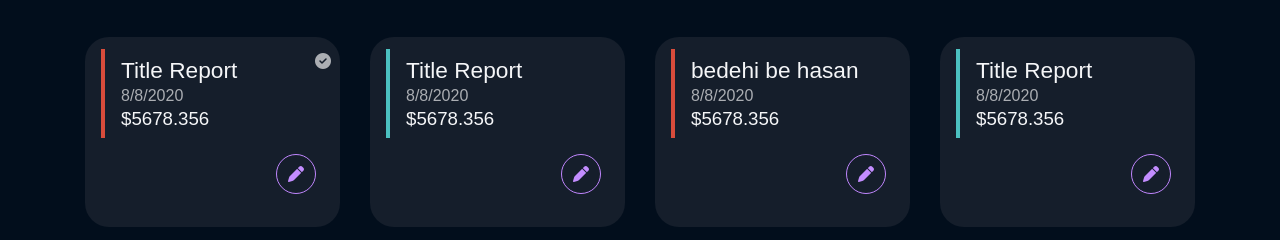
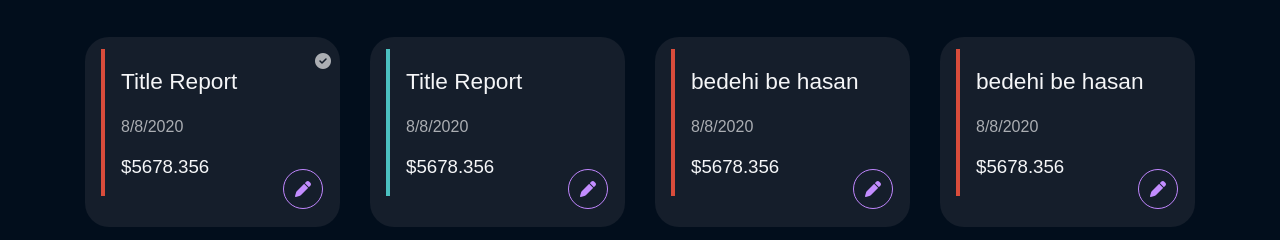
Before and after one commit to Mdhesari/Finance-Management, a website: page finance.html in a window 1280 px wide. Shown: the part 662-902 px from the top of the page. Drawn offline with nearby package versions, Linux system fonts and the light colour scheme; files that its build step writes are made by us from their sources.

Commit message:
modify finance and single finance

```diff
--- a/assets/css/style1.css
+++ b/assets/css/style1.css
@@ -39,8 +39,7 @@ img {
 }
 
 #app-main {
-
-  margin-bottom:8em;
+  margin-bottom: 8em;
 }
 
 .bg-introduction {
@@ -200,6 +199,12 @@ section.sec {
   outline: 0;
   margin-top: 48px;
   padding: 8px 24px;
+}
+
+.finance-action-holder {
+  position: absolute;
+  right: 7%;
+  bottom: 3%;
 }
 
 .finance .inner {
@@ -1162,6 +1167,10 @@ input#checkBox:checked + label + div#checking {
   padding: 8px 16px;
 }
 
+.title-report > * {
+  padding: 0.5em 0;
+}
+
 .expense-border {
   border-left: 4px solid #d84c3b;
 }
@@ -1200,7 +1209,7 @@ h5 {
   margin: 0px;
 }
 
-.finance-reports div:last-child {
+.finance-reports .finance-action-holder {
   width: 100%;
   margin: 4px;
   padding: 8px;
@@ -1208,7 +1217,8 @@ h5 {
   direction: rtl;
 }
 
-.finance-reports div:last-child div {
+.finance-reports div.finance-action-holder a {
+  display: inline-block;
   width: 40px;
   height: 40px;
   border-radius: 20px;
@@ -1218,15 +1228,15 @@ h5 {
   padding-top: 8px;
 }
 
-.finance-reports div:last-child div i {
+.finance-reports div.finance-action-holder i {
   color: #c38dff;
 }
 
-.finance-reports div:last-child div:hover {
+.finance-reports div.finance-action-holder a:hover {
   background-color: #c086fe;
 }
 
-.finance-reports div:last-child div:hover i {
+.finance-reports div.finance-action-holder a:hover i {
   color: #18032e;
 }
 
--- a/finance.html
+++ b/finance.html
@@ -1,5 +1,6 @@
 <!DOCTYPE html>
 <html lang="en" xmlns="http://www.w3.org/1999/xhtml">
+
 <head>
   <meta charset="utf-8" />
   <title>Finance page</title>
@@ -13,6 +14,7 @@
   <link rel="stylesheet" href="assets/css/m-style.css" />
   <script src="https://kit.fontawesome.com/de1219be64.js" crossorigin="anonymous"></script>
 </head>
+
 <body>
   <div class="backcover"></div>
   <header id="Finance-menu" class="top-header">
@@ -149,10 +151,10 @@
                 <p>8/8/2020</p>
                 <h5>$5678.356</h5>
               </div>
-              <div>
-                <div>
+              <div class="finance-action-holder">
+                <a href="#">
                   <i class="fas fa-pen fa-1x"></i>
-                </div>
+                </a>
               </div>
             </div>
           </div>
@@ -163,10 +165,10 @@
                 <p>8/8/2020</p>
                 <h5>$5678.356</h5>
               </div>
-              <div>
-                <div>
+              <div class="finance-action-holder">
+                <a href="#">
                   <i class="fas fa-pen fa-1x"></i>
-                </div>
+                </a>
               </div>
             </div>
           </div>
@@ -177,10 +179,24 @@
                 <p>8/8/2020</p>
                 <h5>$5678.356</h5>
               </div>
-              <div>
-                <div>
+              <div class="finance-action-holder">
+                <a href="#">
                   <i class="fas fa-pen fa-1x"></i>
-                </div>
+                </a>
+              </div>
+            </div>
+          </div>
+          <div class="col-lg-3 col-md-4 col-sm-6 col-8  mt-3 wow fadeInUp" data-wow-delay="0.3s">
+            <div class="finance-reports">
+              <div class="title-report expense-border">
+                <h3>bedehi be hasan</h3>
+                <p>8/8/2020</p>
+                <h5>$5678.356</h5>
+              </div>
+              <div class="finance-action-holder">
+                <a href="#">
+                  <i class="fas fa-pen fa-1x"></i>
+                </a>
               </div>
             </div>
           </div>
@@ -191,10 +207,10 @@
                 <p>8/8/2020</p>
                 <h5>$5678.356</h5>
               </div>
-              <div>
-                <div>
+              <div class="finance-action-holder">
+                <a href="#">
                   <i class="fas fa-pen fa-1x"></i>
-                </div>
+                </a>
               </div>
             </div>
           </div>
@@ -214,4 +230,5 @@
   <script src="assets/js/home.js" type="text/javascript">
   </script>
 </body>
+
 </html>
```
Also changed, not shown: single.html (+10 -3 lines).
